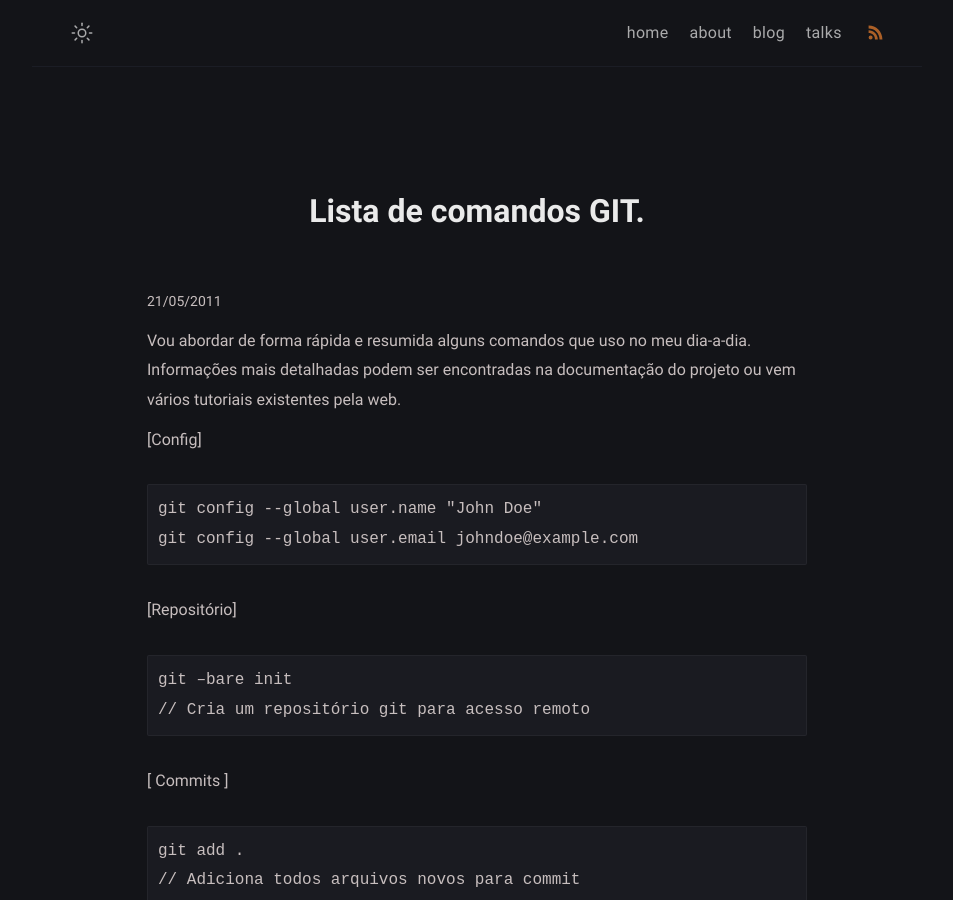
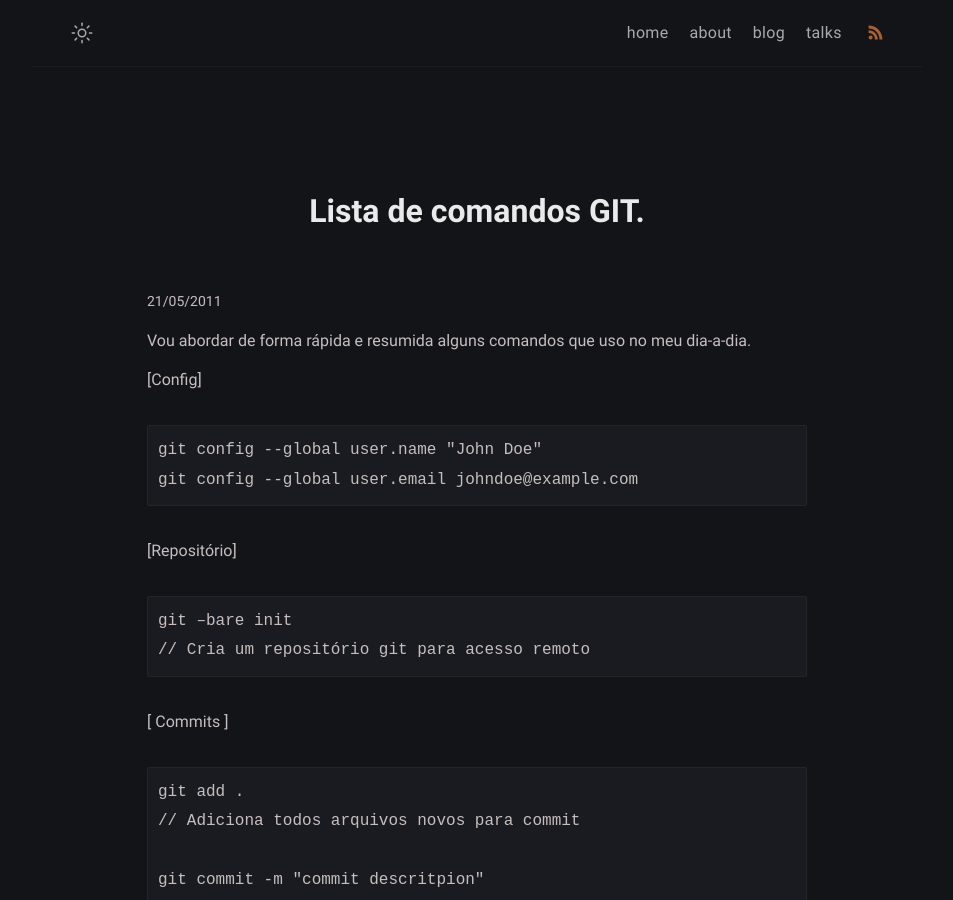
Before and after one commit to f0rmig4/f0rmig4.github.io, a Jekyll site: the page built from _posts/2011-04-13-git-commands.html, in a window 1280 px wide and 900 px high. Shown: the whole window, without its empty margins (163-1116 px from the left). Built offline with Jekyll 4.4.1, drawn with Linux system fonts in a browser that asks for light colours.

Commit message:
update in post description

```diff
--- a/_posts/2011-04-13-git-commands.html
+++ b/_posts/2011-04-13-git-commands.html
@@ -1,7 +1,7 @@
 ---
 layout: page
 title: Lista de comandos GIT
-description: Vou abordar de forma rápida e resumida alguns comandos que uso no meu dia-a-dia. Informações mais detalhadas podem ser encontradas na documentação do projeto ou vem vários tutoriais existentes pela web.
+description: Vou abordar de forma rápida e resumida alguns comandos que uso no meu dia-a-dia.
 ---
 
 <article>
@@ -9,7 +9,7 @@ description: Vou abordar de forma rápida e resumida alguns comandos que uso no
   <div class="post">
     {% include shared.html %}
 
-    <p>Vou abordar de forma rápida e resumida alguns comandos que uso no meu dia-a-dia. Informações mais detalhadas podem ser encontradas na documentação do projeto ou vem vários tutoriais existentes pela web.</p>
+    <p>Vou abordar de forma rápida e resumida alguns comandos que uso no meu dia-a-dia.</p>
 
 [Config]
 <pre>
```
